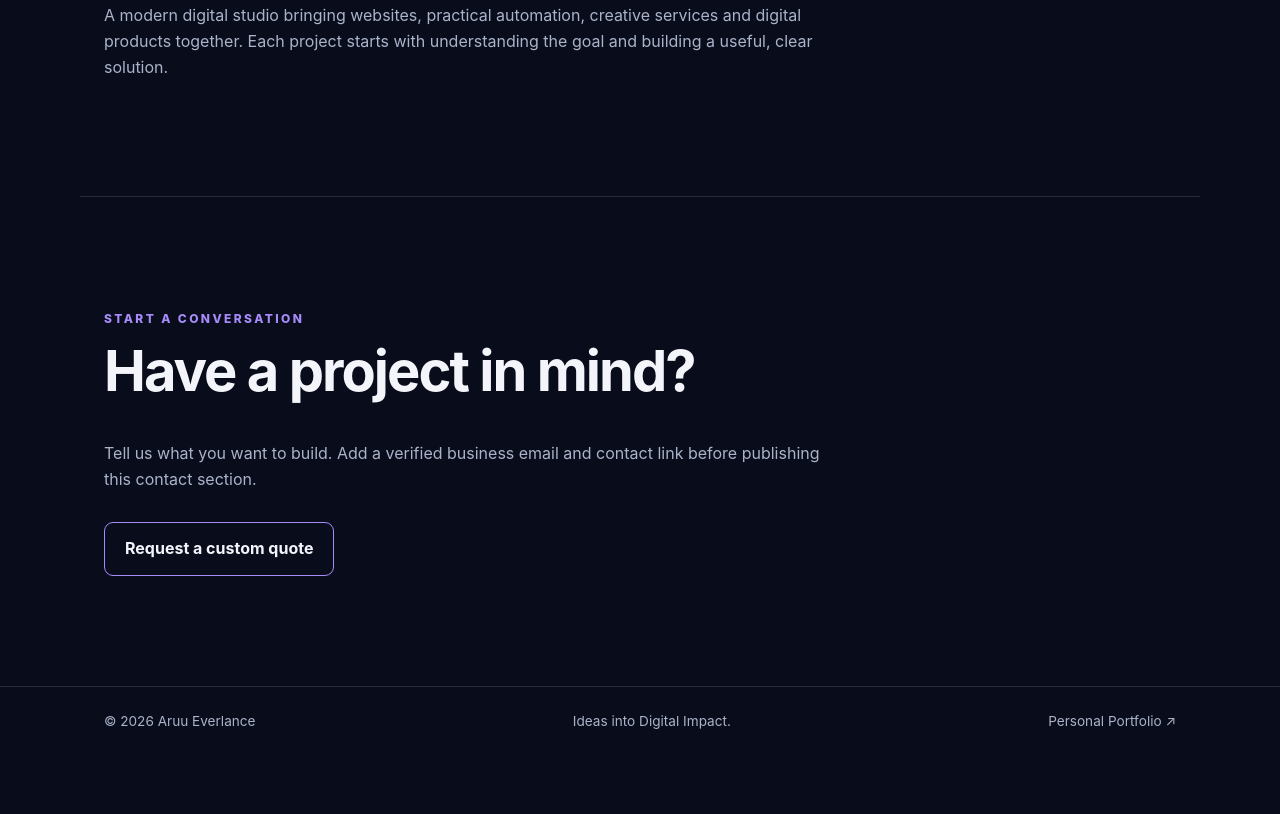
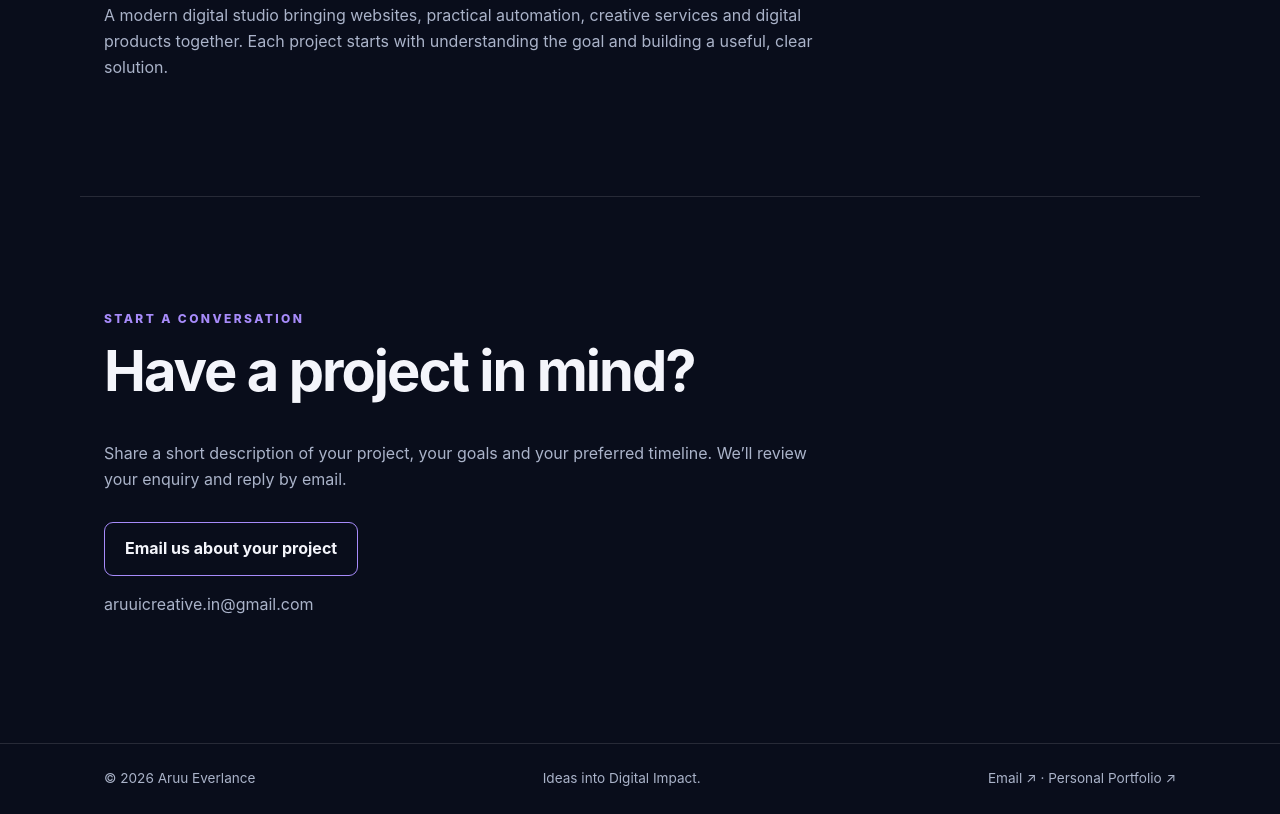
Before and after one commit to arunkumargosula06-lab/aruu-everlance-website-01, a plain HTML site: page index.html in a window 1280 px wide. Shown: the part 2978-3792 px from the top of the page. Before the commit the page ends 3735 px from the top, so only its background shows below. Drawn offline with Linux system fonts and the light colour scheme.

Commit message:
Connect agency enquiries to business email

```diff
--- a/index.html
+++ b/index.html
@@ -36,7 +36,7 @@
       <p class="pricing-intro">Choose a starting point for your project. Final pricing depends on the pages, content, features and integrations your website needs.</p>
       <div class="pricing-grid">
         <article class="price-card"><p class="plan-label">01 · ESSENTIAL</p><h3>Essential Website</h3><p class="price"><strong>₹7,999</strong><span> / $199</span></p><p class="starting">Starting at · INR / USD</p><p class="plan-summary">A clean online presence for a small business or personal brand.</p><ul><li>Up to 3 pages</li><li>Responsive layout</li><li>About and contact sections</li><li>Basic SEO setup</li><li>1 revision</li></ul><a class="secondary-button" href="#contact">Request a quote</a></article>
-        <article class="price-card featured"><p class="plan-label">02 · BUSINESS</p><h3>Business Website</h3><p class="price"><strong>₹14,999</strong><span> / $399</span></p><p class="starting">Starting at · INR / USD</p><p class="plan-summary">A more complete website to present services and build trust.</p><ul><li>Up to 6 pages</li><li>Custom visual design</li><li>Services and portfolio sections</li><li>Contact form</li><li>Basic SEO setup</li><li>2 revisions</li></ul><a class="primary-button" href="#contact">Request a quote</a></article>
+        <article class="price-card featured"><p class="plan-label">02 · BUSINESS</p><h3>Business Website</h3><p class="price"><strong>₹14,999</strong><span> / $399</span></p><p class="starting">Starting at · INR / USD</p><p class="plan-summary">A more complete website to present services and build trust.</p><ul><li>Up to 6 pages</li><li>Custom visual design</li><li>Services and portfolio sections</li><li>Contact form or enquiry link</li><li>Basic SEO setup</li><li>2 revisions</li></ul><a class="primary-button" href="#contact">Request a quote</a></article>
         <article class="price-card"><p class="plan-label">03 · PREMIUM</p><h3>Premium Website</h3><p class="price"><strong>₹29,999</strong><span> / $799</span></p><p class="starting">Starting at · INR / USD</p><p class="plan-summary">A tailored experience for projects with broader content and functionality.</p><ul><li>Up to 10 pages</li><li>Advanced UI/UX design</li><li>Custom sections and interactions</li><li>Blog or resources section</li><li>Analytics and basic SEO setup</li><li>3 revisions</li></ul><a class="secondary-button" href="#contact">Request a quote</a></article>
       </div>
       <p class="pricing-note">All prices are indicative starting prices, not fixed quotes. Domain, hosting, paid tools, copywriting, extra pages and advanced integrations may cost extra. A written project scope and final quote will be agreed before work begins.</p>
@@ -47,11 +47,12 @@
     </section>
     <section class="contact section" id="contact">
       <p class="eyebrow">START A CONVERSATION</p><h2>Have a project in mind?</h2>
-      <p>Tell us what you want to build. Add a verified business email and contact link before publishing this contact section.</p>
-      <a class="secondary-button" href="mailto:">Request a custom quote</a>
+      <p>Share a short description of your project, your goals and your preferred timeline. We’ll review your enquiry and reply by email.</p>
+      <a class="secondary-button" href="mailto:aruuicreative.in@gmail.com?subject=Aruu%20Everlance%20Project%20Enquiry&body=Hello%20Aruu%20Everlance%2C%0A%0AI%27m%20interested%20in%3A%20%0AProject%20details%3A%20%0APreferred%20timeline%3A%20%0A%0AThank%20you.">Email us about your project</a>
+      <p><a href="mailto:aruuicreative.in@gmail.com">aruuicreative.in@gmail.com</a></p>
     </section>
   </main>
-  <footer><span>© <span id="year"></span> Aruu Everlance</span><span>Ideas into Digital Impact.</span><span><a href="https://aruu-everlance-webin-omega.vercel.app/" target="_blank" rel="noopener noreferrer">Personal Portfolio ↗</a></span></footer>
+  <footer><span>© <span id="year"></span> Aruu Everlance</span><span>Ideas into Digital Impact.</span><span><a href="mailto:aruuicreative.in@gmail.com">Email ↗</a> · <a href="https://aruu-everlance-webin-omega.vercel.app/" target="_blank" rel="noopener noreferrer">Personal Portfolio ↗</a></span></footer>
   <script src="script.js"></script>
 </body>
 </html>
```
